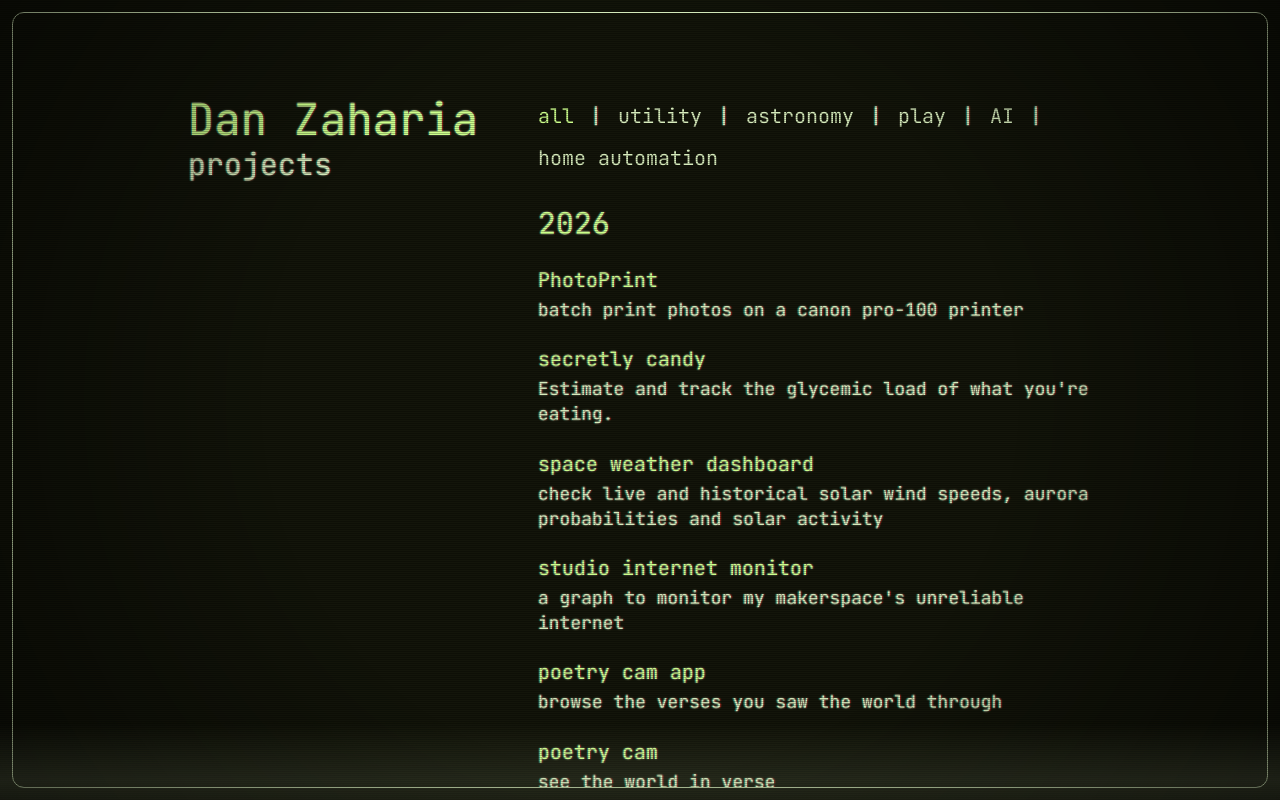
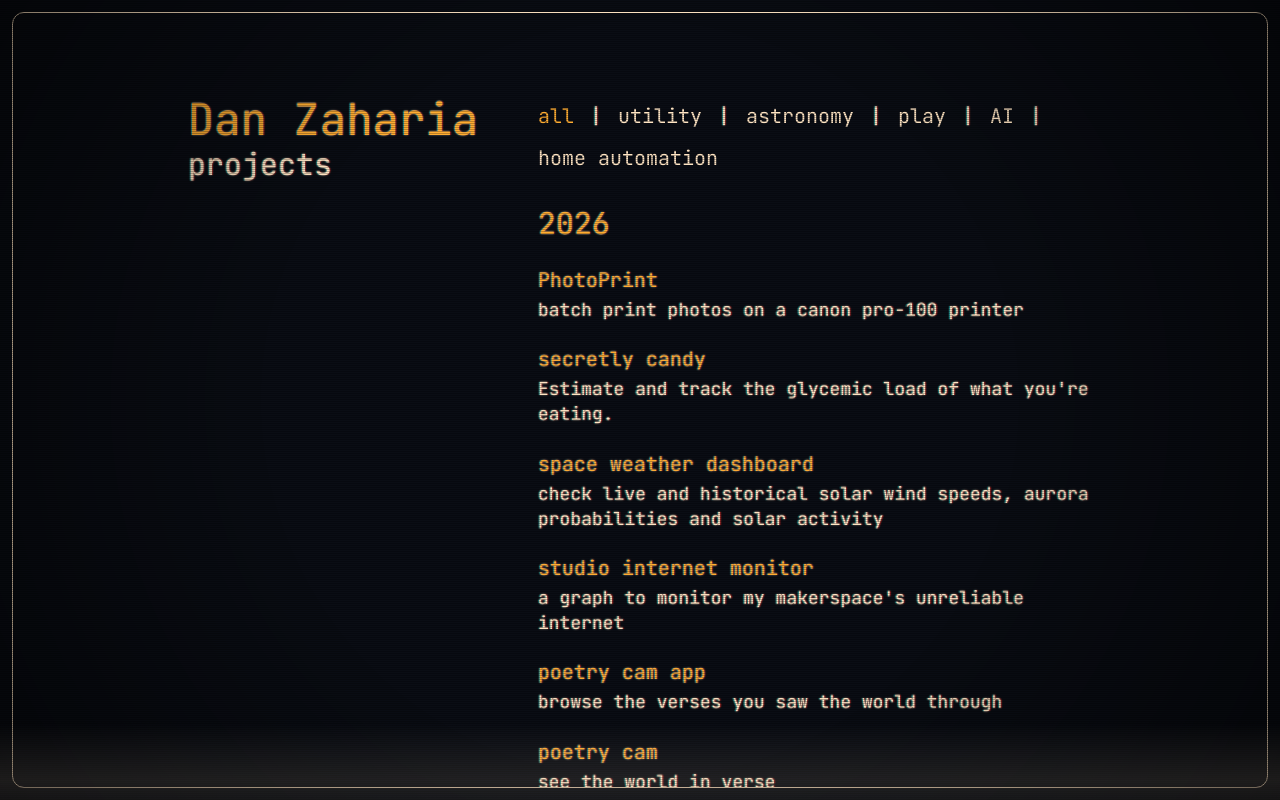
Before and after one commit to dzaharia1/personal-site, a React (Vite) app: page / in a window 1280 px wide. Built offline with nearby package versions, Linux system fonts and the light colour scheme.

Commit message:
Refactor style to warm yellow-orange theme and centralize with CSS variables

```diff
--- a/src/App.jsx
+++ b/src/App.jsx
@@ -3,6 +3,7 @@ import styled from "styled-components";
 import { projects } from "./data";
 import Listing from "./components/Listing";
 import Tabs from "./components/Tabs";
+import { breakpoints } from "./theme";
 
 const AppContainer = styled.div`
   display: flex;
@@ -12,7 +13,7 @@ const AppContainer = styled.div`
   margin: 0;
   padding: 40px 12px;
 
-  @media (min-width: 768px) {
+  @media (min-width: ${breakpoints.md}) {
     flex-direction: row;
     padding: 80px 48px;
     align-items: flex-start;
@@ -23,7 +24,7 @@ const HeaderSection = styled.div`
   width: 100%;
   margin-bottom: 48px;
 
-  @media (min-width: 768px) {
+  @media (min-width: ${breakpoints.md}) {
     position: sticky;
     top: 80px;
     margin-bottom: 0;
@@ -33,8 +34,8 @@ const HeaderSection = styled.div`
 `;
 
 const MainHeading = styled.h1`
-  color: #cdff8c;
-  font-size: 2.2rem;
+  color: var(--color-accent);
+  font-size: var(--font-size-main-heading);
   font-weight: normal;
   margin: 0;
   white-space: pre-wrap;
@@ -42,8 +43,8 @@ const MainHeading = styled.h1`
 `;
 
 const SubHeading = styled.h2`
-  color: #d7ecbc;
-  font-size: 1.5rem;
+  color: var(--color-text);
+  font-size: var(--font-size-sub-heading);
   font-weight: normal;
   margin: 0;
   white-space: pre-wrap;
@@ -52,14 +53,14 @@ const SubHeading = styled.h2`
 
 const ContentSection = styled.div`
   width: 100%;
-  @media (min-width: 768px) {
+  @media (min-width: ${breakpoints.md}) {
     padding-top: 10px; /* align with header */
   }
 `;
 
 const YearHeading = styled.h2`
-  color: #cdff8c;
-  font-size: 1.5rem;
+  color: var(--color-accent);
+  font-size: var(--font-size-year-heading);
   font-weight: normal;
   margin: 40px 0 24px 0;
 
--- a/src/ProjectDetail.jsx
+++ b/src/ProjectDetail.jsx
@@ -2,6 +2,7 @@ import React, { useState } from "react";
 import { useParams, Link } from "react-router-dom";
 import styled from "styled-components";
 import { projects } from "./data";
+import { breakpoints } from "./theme";
 
 const Container = styled.div`
   display: flex;
@@ -11,7 +12,7 @@ const Container = styled.div`
   margin: 0 auto;
   padding: 40px 12px;
 
-  @media (min-width: 768px) {
+  @media (min-width: ${breakpoints.md}) {
     flex-direction: row;
     padding: 80px 48px;
     align-items: flex-start;
@@ -22,7 +23,7 @@ const HeaderSection = styled.div`
   flex: 1;
   margin-bottom: 48px;
 
-  @media (min-width: 768px) {
+  @media (min-width: ${breakpoints.md}) {
     position: sticky;
     top: 80px;
     margin-bottom: 0;
@@ -32,9 +33,9 @@ const HeaderSection = styled.div`
 `;
 
 const HomeLink = styled(Link)`
-  color: #cdff8c;
+  color: var(--color-accent);
   text-decoration: none;
-  font-size: 1rem;
+  font-size: var(--font-size-body);
   display: inline-flex;
   align-items: center;
   margin-bottom: 24px;
@@ -45,8 +46,8 @@ const HomeLink = styled(Link)`
 `;
 
 const MainHeading = styled.h1`
-  color: #cdff8c;
-  font-size: 2.2rem;
+  color: var(--color-accent);
+  font-size: var(--font-size-main-heading);
   font-weight: normal;
   margin: 0 0 8px 0;
   white-space: pre-wrap;
@@ -54,21 +55,21 @@ const MainHeading = styled.h1`
 `;
 
 const MetaData = styled.div`
-  color: #d7ecbc;
-  font-size: 1rem;
+  color: var(--color-text);
+  font-size: var(--font-size-body);
 `;
 
 const ContentSection = styled.div`
   flex: 2;
-  @media (min-width: 768px) {
+  @media (min-width: ${breakpoints.md}) {
     padding-top: 52px; /* aligns description somewhat with header depending on spacing */
   }
 `;
 
 const OpenLink = styled.a`
-  color: #cdff8c;
+  color: var(--color-accent);
   text-decoration: none;
-  font-size: 1rem;
+  font-size: var(--font-size-body);
   display: inline-flex;
   align-items: center;
   margin-bottom: 24px;
@@ -79,8 +80,8 @@ const OpenLink = styled.a`
 `;
 
 const Description = styled.p`
-  color: #d7ecbc;
-  font-size: 1rem;
+  color: var(--color-text);
+  font-size: var(--font-size-body);
   margin: 0 0 32px 0;
   line-height: 1.4;
 `;
@@ -120,7 +121,7 @@ const LightboxOverlay = styled.div`
   left: 0;
   width: 100vw;
   height: 100vh;
-  background-color: rgba(19, 21, 10, 0.95);
+  background-color: var(--color-bg-overlay);
   display: flex;
   align-items: center;
   justify-content: center;
@@ -172,9 +173,9 @@ const LightboxVid = styled.video`
 `;
 
 const CloseMessage = styled.div`
-  color: #cdff8c;
+  color: var(--color-accent);
   margin-top: 16px;
-  font-size: 1rem;
+  font-size: var(--font-size-body);
   cursor: pointer;
   z-index: 20001;
 
@@ -188,22 +189,22 @@ const ZoomSliderContainer = styled.div`
   align-items: center;
   gap: 12px;
   margin-top: 16px;
-  color: #cdff8c;
-  font-size: 0.9rem;
+  color: var(--color-accent);
+  font-size: var(--font-size-small);
   z-index: 20001;
 
-  @media (min-width: 768px) {
+  @media (min-width: ${breakpoints.md}) {
     display: none;
   }
 `;
 
 const ZoomSlider = styled.input`
-  accent-color: #cdff8c;
+  accent-color: var(--color-accent);
 `;
 
 const NotFound = styled.div`
-  color: #cdff8c;
-  font-size: 1.5rem;
+  color: var(--color-accent);
+  font-size: var(--font-size-sub-heading);
   text-align: center;
   margin-top: 100px;
 `;
--- a/src/components/Listing.jsx
+++ b/src/components/Listing.jsx
@@ -7,14 +7,14 @@ const ListingContainer = styled.div`
 `;
 
 const Title = styled.div`
-  color: #cdff8c;
-  font-size: 1rem;
+  color: var(--color-accent);
+  font-size: var(--font-size-title);
   margin-bottom: 4px;
 `;
 
 const TitleLink = styled.a`
-  color: #cdff8c;
-  font-size: 1rem;
+  color: var(--color-accent);
+  font-size: var(--font-size-title);
   text-decoration: none;
 
   &:hover {
@@ -23,8 +23,8 @@ const TitleLink = styled.a`
 `;
 
 const RouterTitleLink = styled(Link)`
-  color: #cdff8c;
-  font-size: 1rem;
+  color: var(--color-accent);
+  font-size: var(--font-size-title);
   text-decoration: none;
 
   &:hover {
@@ -33,8 +33,8 @@ const RouterTitleLink = styled(Link)`
 `;
 
 const Description = styled.div`
-  color: #d7ecbc;
-  font-size: 0.9rem;
+  color: var(--color-text);
+  font-size: var(--font-size-description);
   line-height: 1.4;
 `;
 
--- a/src/components/Tabs.jsx
+++ b/src/components/Tabs.jsx
@@ -12,13 +12,13 @@ const TabButton = styled.button`
   background: none;
   border: none;
   padding: 0;
-  color: ${(props) => (props.$active ? "#CDFF8C" : "#D7ECBC")};
+  color: ${(props) => (props.$active ? "var(--color-accent)" : "var(--color-text)")};
   font-family: inherit;
-  font-size: 1rem;
+  font-size: var(--font-size-body);
   cursor: pointer;
 
   &:hover {
-    color: #cdff8c;
+    color: var(--color-accent);
   }
 `;
 
--- a/src/index.css
+++ b/src/index.css
@@ -1,4 +1,29 @@
 @import url('https://fonts.googleapis.com/css2?family=JetBrains+Mono:wght@400;500;700&display=swap');
+
+:root {
+  /* Colors */
+  --color-bg: #0a0d14;
+  --color-bg-overlay: rgba(10, 13, 20, 0.95);
+  --color-accent: #ffad33;
+  --color-text: #ffe5c4;
+  --color-text-glow: rgba(255, 229, 196, 0.6);
+  --color-text-scanline: rgba(255, 229, 196, 0.1);
+  --color-text-scanline-transparent: rgba(255, 229, 196, 0);
+
+  /* Typography */
+  --font-family: 'JetBrains Mono', monospace;
+  --font-size-base: 20px;
+  --font-size-main-heading: 2.2rem;
+  --font-size-sub-heading: 1.5rem;
+  --font-size-year-heading: 1.5rem;
+  --font-size-title: 1rem;
+  --font-size-body: 1rem;
+  --font-size-description: 0.9rem;
+  --font-size-small: 0.9rem;
+
+  /* Breakpoints */
+  --breakpoint-md: 768px;
+}
 
 * {
   box-sizing: border-box;
@@ -8,8 +33,8 @@ html, body {
   margin: 0;
   height: 100%;
   overflow: hidden;
-  background-color: #13150A;
-  font-size: 20px;
+  background-color: var(--color-bg);
+  font-size: var(--font-size-base);
 
   /* @media (min-width: 768px) {
     font-size: 18px;
@@ -18,12 +43,12 @@ html, body {
 
 body {
   padding: 12px;
-  color: #D7ECBC;
-  font-family: 'JetBrains Mono', monospace;
+  color: var(--color-text);
+  font-family: var(--font-family);
   -webkit-font-smoothing: antialiased;
   -moz-osx-font-smoothing: grayscale;
   text-shadow:
-    0 0 2px rgba(215, 236, 188, 0.6),
+    0 0 2px var(--color-text-glow),
     1.1px 0 1px rgba(255, 0, 0, 0.5),
     -1.1px 0 1px rgba(0, 255, 255, 0.5);
 }
@@ -31,7 +56,7 @@ body {
 #root {
   width: 100%;
   height: 100%;
-  border: 1px solid #d7ecbc;
+  border: 1px solid var(--color-text);
   border-radius: 12px;
   display: flex;
   flex-direction: column;
@@ -71,9 +96,9 @@ body::after {
   height: 15vh;
   background: linear-gradient(
     to bottom,
-    rgba(215, 236, 188, 0) 0%,
-    rgba(215, 236, 188, 0.1) 50%,
-    rgba(215, 236, 188, 0) 100%
+    var(--color-text-scanline-transparent) 0%,
+    var(--color-text-scanline) 50%,
+    var(--color-text-scanline-transparent) 100%
   );
   pointer-events: none;
   z-index: 9999;
--- /dev/null
+++ b/src/theme.js
@@ -0,0 +1,3 @@
+export const breakpoints = {
+  md: "768px",
+};
```
